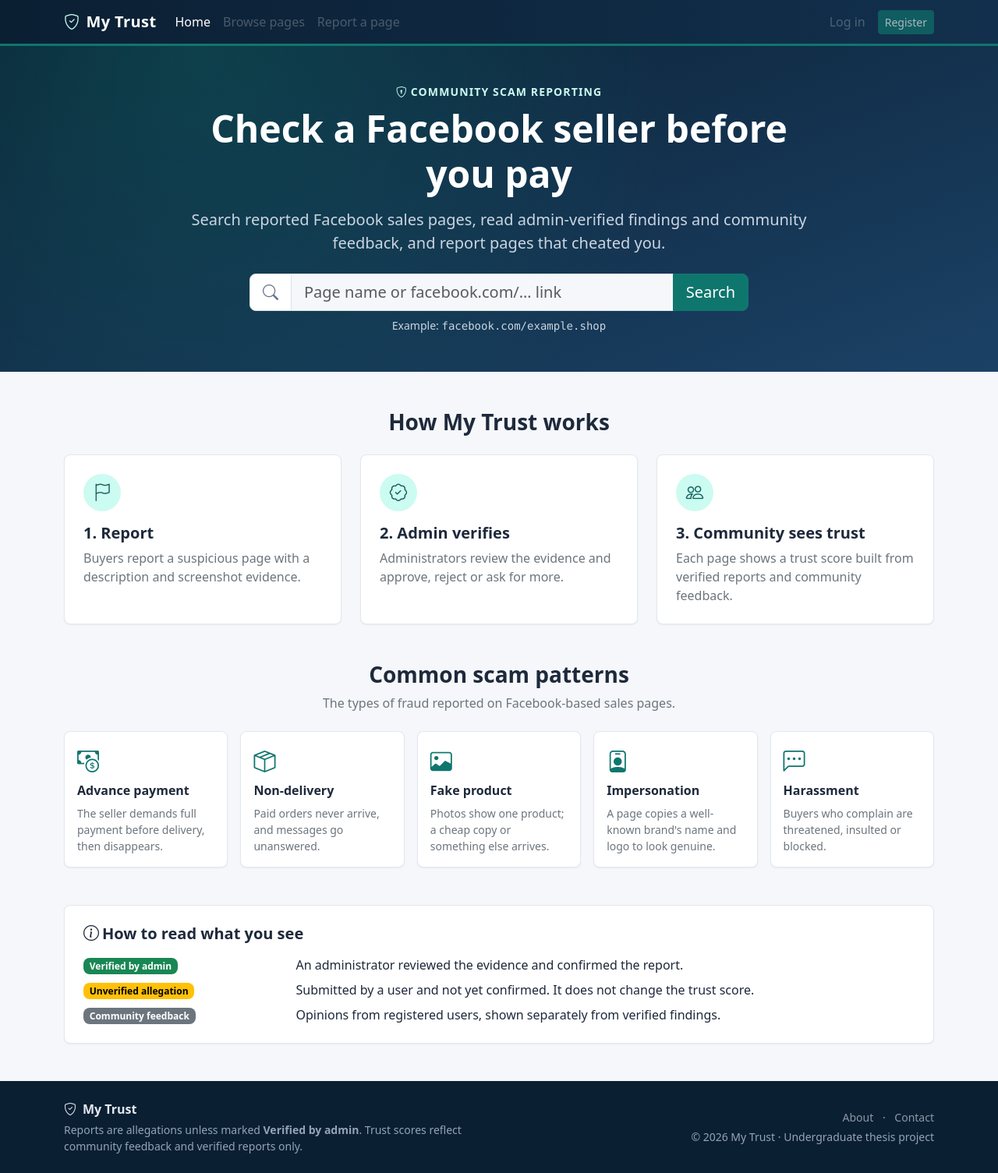
After one commit to muhammadtamimworkplace/my-trust, a Django app: page / in a window 1280 px wide. The commit adds this page. Shown: the whole page at 78% size. Run offline with Django 5.2, Linux system fonts and the light colour scheme; parts of the project's set-up code (start-up, migrations or seed data) failed here and were passed over.

Commit message:
feat: add landing page

```diff
--- a/config/urls.py
+++ b/config/urls.py
@@ -1,22 +1,13 @@
-"""
-URL configuration for config project.
+"""Root URL configuration for My Trust.
 
-The `urlpatterns` list routes URLs to views. For more information please see:
-    https://docs.djangoproject.com/en/5.2/topics/http/urls/
-Examples:
-Function views
-    1. Add an import:  from my_app import views
-    2. Add a URL to urlpatterns:  path('', views.home, name='home')
-Class-based views
-    1. Add an import:  from other_app.views import Home
-    2. Add a URL to urlpatterns:  path('', Home.as_view(), name='home')
-Including another URLconf
-    1. Import the include() function: from django.urls import include, path
-    2. Add a URL to urlpatterns:  path('blog/', include('blog.urls'))
+Each app owns its routes in <app>/urls.py; they are included here under a namespace.
+Media files are intentionally NOT served here: evidence goes through an
+access-controlled view (guide §12.2).
 """
 from django.contrib import admin
-from django.urls import path
+from django.urls import include, path
 
 urlpatterns = [
-    path('admin/', admin.site.urls),
+    path("admin/", admin.site.urls),
+    path("", include("core.urls")),
 ]
--- /dev/null
+++ b/core/urls.py
@@ -0,0 +1,9 @@
+from django.urls import path
+
+from . import views
+
+app_name = "core"
+
+urlpatterns = [
+    path("", views.home, name="home"),
+]
--- a/core/views.py
+++ b/core/views.py
@@ -1,3 +1,37 @@
 from django.shortcuts import render
 
-# Create your views here.
+# Scam categories explained on the landing page. They match the report
+# categories planned for ScamReport (guide §8.2); the model becomes the single
+# source of truth in P4-T02, and this list will then read from it.
+SCAM_CATEGORIES = [
+    {
+        "icon": "bi-cash-coin",
+        "title": "Advance payment",
+        "text": "The seller demands full payment before delivery, then disappears.",
+    },
+    {
+        "icon": "bi-box-seam",
+        "title": "Non-delivery",
+        "text": "Paid orders never arrive, and messages go unanswered.",
+    },
+    {
+        "icon": "bi-image",
+        "title": "Fake product",
+        "text": "Photos show one product; a cheap copy or something else arrives.",
+    },
+    {
+        "icon": "bi-person-badge",
+        "title": "Impersonation",
+        "text": "A page copies a well-known brand's name and logo to look genuine.",
+    },
+    {
+        "icon": "bi-chat-left-dots",
+        "title": "Harassment",
+        "text": "Buyers who complain are threatened, insulted or blocked.",
+    },
+]
+
+
+def home(request):
+    """Public landing page: hero with search, how it works, scam categories."""
+    return render(request, "core/home.html", {"scam_categories": SCAM_CATEGORIES})
--- a/static/css/main.css
+++ b/static/css/main.css
@@ -87,6 +87,53 @@ body {
   box-shadow: 0 1px 2px rgba(15, 23, 42, 0.06);
 }
 
+/* ---- Landing page ---- */
+.mt-hero {
+  background:
+    radial-gradient(circle at 20% 0%, rgba(15, 118, 110, 0.35), transparent 55%),
+    linear-gradient(160deg, var(--mt-navy-900), var(--mt-navy-700));
+  color: #fff;
+  margin-top: -1.5rem;   /* sit flush under the navbar (main has py-4) */
+}
+
+.mt-eyebrow {
+  color: var(--mt-teal-100);
+  font-size: 0.875rem;
+  font-weight: 600;
+  letter-spacing: 0.08em;
+  text-transform: uppercase;
+}
+
+.mt-hero-lead {
+  color: #cbd5e1;
+}
+
+.mt-search {
+  max-width: 40rem;
+}
+
+.mt-search .input-group-text {
+  background: #fff;
+  color: var(--mt-slate-500);
+}
+
+.mt-step-icon {
+  display: inline-flex;
+  align-items: center;
+  justify-content: center;
+  width: 3rem;
+  height: 3rem;
+  border-radius: 50%;
+  background: var(--mt-teal-100);
+  color: var(--mt-teal-800);
+  font-size: 1.4rem;
+}
+
+.mt-category-icon {
+  color: var(--mt-teal-700);
+  font-size: 1.75rem;
+}
+
 /* ---- Footer ---- */
 .mt-footer {
   background: var(--mt-navy-900);
--- /dev/null
+++ b/templates/core/home.html
@@ -0,0 +1,91 @@
+{% extends "base.html" %}
+
+{% block title %}My Trust · Check a Facebook seller before you pay{% endblock %}
+
+{% block content %}
+<section class="mt-hero py-5 mb-5" aria-labelledby="hero-heading">
+  <div class="container">
+    <div class="row justify-content-center text-center">
+      <div class="col-lg-9">
+        <p class="mt-eyebrow mb-2"><i class="bi bi-shield-lock me-1" aria-hidden="true"></i>Community scam reporting</p>
+        <h1 id="hero-heading" class="display-5 fw-bold mb-3">Check a Facebook seller before you pay</h1>
+        <p class="lead mt-hero-lead mb-4">
+          Search reported Facebook sales pages, read admin-verified findings and community feedback,
+          and report pages that cheated you.
+        </p>
+
+        {# Results page is built in P7-T01. #}
+        <form class="mt-search mx-auto" action="/pages/" method="get" role="search">
+          <label for="hero-search" class="visually-hidden">Facebook page name or URL</label>
+          <div class="input-group input-group-lg">
+            <span class="input-group-text" aria-hidden="true"><i class="bi bi-search"></i></span>
+            <input type="search" class="form-control" id="hero-search" name="q" maxlength="255"
+                   placeholder="Page name or facebook.com/… link" autocomplete="off" required>
+            <button class="btn btn-accent" type="submit">Search</button>
+          </div>
+          <p class="small mt-hero-lead mt-2 mb-0">Example: <span class="font-monospace">facebook.com/example.shop</span></p>
+        </form>
+      </div>
+    </div>
+  </div>
+</section>
+
+<div class="container">
+  <section class="mb-5" aria-labelledby="how-heading">
+    <h2 id="how-heading" class="h3 fw-bold text-center mb-4">How My Trust works</h2>
+    <ol class="row g-4 list-unstyled mb-0">
+      <li class="col-md-4">
+        <div class="mt-card h-100 p-4">
+          <div class="mt-step-icon mb-3" aria-hidden="true"><i class="bi bi-flag"></i></div>
+          <h3 class="h5 fw-semibold">1. Report</h3>
+          <p class="mb-0 text-secondary">Buyers report a suspicious page with a description and screenshot evidence.</p>
+        </div>
+      </li>
+      <li class="col-md-4">
+        <div class="mt-card h-100 p-4">
+          <div class="mt-step-icon mb-3" aria-hidden="true"><i class="bi bi-patch-check"></i></div>
+          <h3 class="h5 fw-semibold">2. Admin verifies</h3>
+          <p class="mb-0 text-secondary">Administrators review the evidence and approve, reject or ask for more.</p>
+        </div>
+      </li>
+      <li class="col-md-4">
+        <div class="mt-card h-100 p-4">
+          <div class="mt-step-icon mb-3" aria-hidden="true"><i class="bi bi-people"></i></div>
+          <h3 class="h5 fw-semibold">3. Community sees trust</h3>
+          <p class="mb-0 text-secondary">Each page shows a trust score built from verified reports and community feedback.</p>
+        </div>
+      </li>
+    </ol>
+  </section>
+
+  <section class="mb-5" aria-labelledby="categories-heading">
+    <h2 id="categories-heading" class="h3 fw-bold text-center mb-2">Common scam patterns</h2>
+    <p class="text-center text-secondary mb-4">The types of fraud reported on Facebook-based sales pages.</p>
+    <div class="row g-3 row-cols-1 row-cols-sm-2 row-cols-lg-5">
+      {% for category in scam_categories %}
+        <div class="col">
+          <div class="mt-card h-100 p-3">
+            <i class="bi {{ category.icon }} mt-category-icon" aria-hidden="true"></i>
+            <h3 class="h6 fw-semibold mt-2">{{ category.title }}</h3>
+            <p class="small text-secondary mb-0">{{ category.text }}</p>
+          </div>
+        </div>
+      {% endfor %}
+    </div>
+  </section>
+
+  <section class="mb-4" aria-labelledby="labels-heading">
+    <div class="mt-card p-4">
+      <h2 id="labels-heading" class="h5 fw-bold mb-3"><i class="bi bi-info-circle me-1" aria-hidden="true"></i>How to read what you see</h2>
+      <dl class="row mb-0">
+        <dt class="col-sm-4 col-lg-3"><span class="badge text-bg-success">Verified by admin</span></dt>
+        <dd class="col-sm-8 col-lg-9">An administrator reviewed the evidence and confirmed the report.</dd>
+        <dt class="col-sm-4 col-lg-3"><span class="badge text-bg-warning">Unverified allegation</span></dt>
+        <dd class="col-sm-8 col-lg-9">Submitted by a user and not yet confirmed. It does not change the trust score.</dd>
+        <dt class="col-sm-4 col-lg-3"><span class="badge text-bg-secondary">Community feedback</span></dt>
+        <dd class="col-sm-8 col-lg-9 mb-0">Opinions from registered users, shown separately from verified findings.</dd>
+      </dl>
+    </div>
+  </section>
+</div>
+{% endblock %}
--- a/templates/partials/_navbar.html
+++ b/templates/partials/_navbar.html
@@ -2,7 +2,7 @@
 {# Browse (P7-T01), Report (P5-T02), Register (P3-T03), Login/Logout (P3-T04), Profile (P3-T05). #}
 <nav class="navbar navbar-expand-lg navbar-dark mt-navbar" aria-label="Main navigation">
   <div class="container">
-    <a class="navbar-brand d-flex align-items-center gap-2" href="/">
+    <a class="navbar-brand d-flex align-items-center gap-2" href="{% url 'core:home' %}">
       <i class="bi bi-shield-check" aria-hidden="true"></i>
       <span>My Trust</span>
     </a>
@@ -15,8 +15,9 @@
     <div class="collapse navbar-collapse" id="mainNav">
       <ul class="navbar-nav me-auto mb-2 mb-lg-0">
         <li class="nav-item">
-          <a class="nav-link{% if request.path == '/' %} active{% endif %}"
-             {% if request.path == '/' %}aria-current="page"{% endif %} href="/">Home</a>
+          {% url 'core:home' as home_url %}
+          <a class="nav-link{% if request.path == home_url %} active{% endif %}"
+             {% if request.path == home_url %}aria-current="page"{% endif %} href="{{ home_url }}">Home</a>
         </li>
         <li class="nav-item">
           <a class="nav-link disabled" aria-disabled="true">Browse pages</a> {# placeholder #}
```
Also changed, not shown: core/tests/test_views.py (added, +35 -0 lines), docs/PROGRESS.md (+3 -2 lines).
